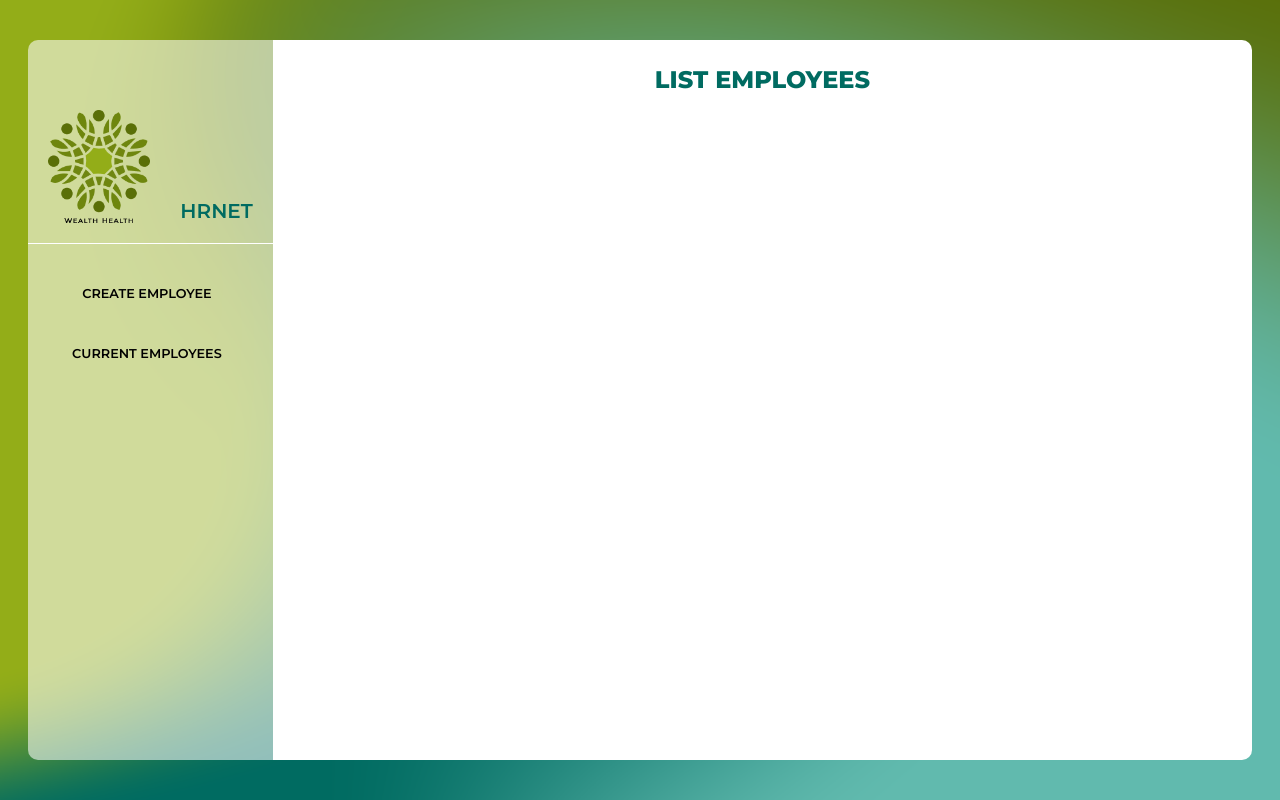
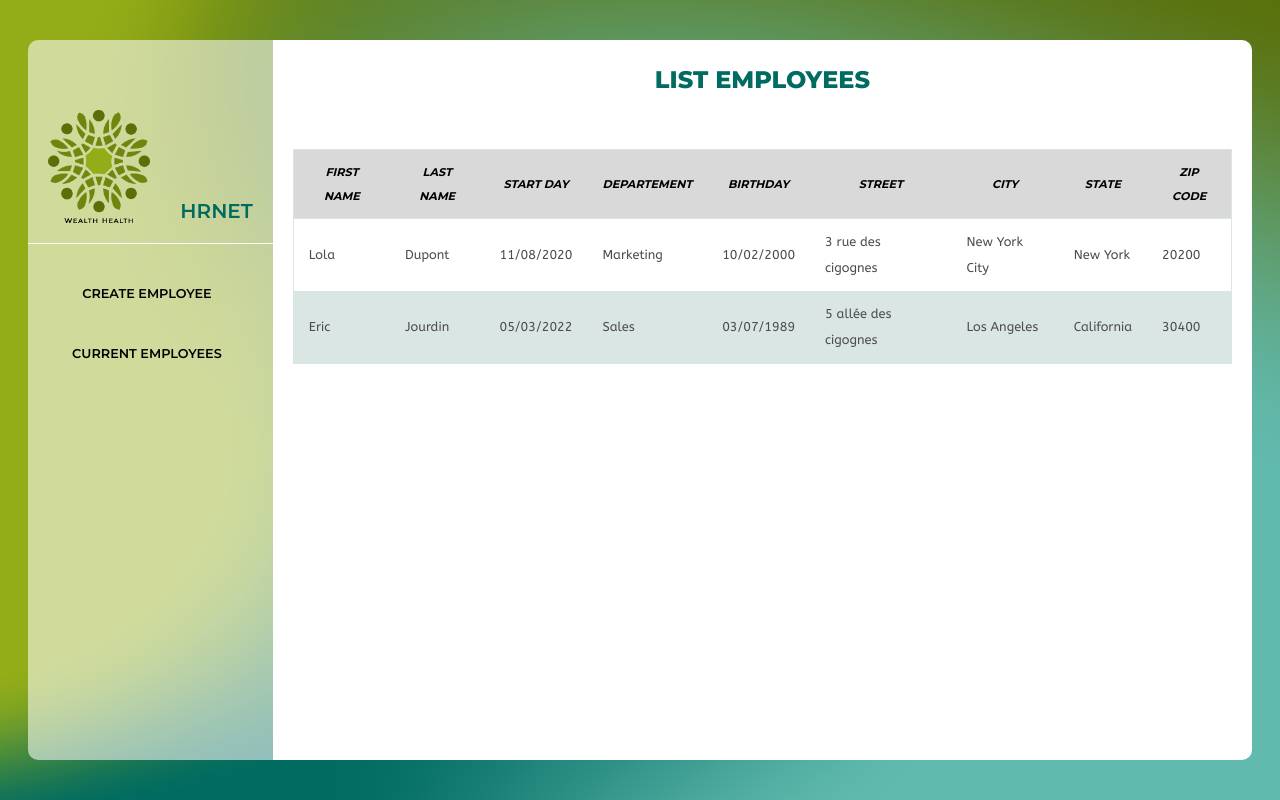
Before and after one commit to Cecilia-Giusti/P-14-wealth-health, a React (Create React App) app: page /current-employees in a window 1280 px wide. Built offline with nearby package versions, Linux system fonts and the light colour scheme.

Commit message:
Feat: add sort table

```diff
--- a/src/assets/styles/pages/_employeesPage.scss
+++ b/src/assets/styles/pages/_employeesPage.scss
@@ -0,0 +1,51 @@
+.employees {
+  justify-content: center;
+  width: 100%;
+
+  .employees__table {
+    margin: 0 auto;
+    border-collapse: collapse;
+    th,
+    td {
+      padding: 10px 15px;
+    }
+    thead {
+      border: 1px solid $color-row-form;
+
+      tr {
+        @include titleTable;
+        text-align: center;
+        background-color: $color-header-form;
+        color: black;
+
+        th {
+          i {
+            margin-left: 5px;
+          }
+          &:hover {
+            cursor: pointer;
+            color: $color-primary;
+          }
+        }
+      }
+    }
+
+    tbody {
+      border: 1px solid $color-row-form;
+
+      tr {
+        @include titleForm;
+        font-size: 0.8em;
+        &:nth-child(even) {
+          background-color: $color-row-form;
+        }
+
+        &:hover {
+          background-color: $color-row-form-hover;
+          font-weight: 600;
+          color: black;
+        }
+      }
+    }
+  }
+}
--- a/src/assets/styles/utils/_variables.scss
+++ b/src/assets/styles/utils/_variables.scss
@@ -4,3 +4,6 @@ $color-secondary-light: #61baae8e;
 $color-tertiary: #4d4c4c;
 $color-border-form: #d9d9d9;
 $color-border-input: #7b7b7b;
+$color-header-form: #d9d9d9;
+$color-row-form: #dae6e4;
+$color-row-form-hover: #60b29dc5;
--- a/src/pages/EmployeeList.tsx
+++ b/src/pages/EmployeeList.tsx
@@ -1,9 +1,175 @@
+import {
+  createColumnHelper,
+  flexRender,
+  getCoreRowModel,
+  useReactTable,
+  SortingState,
+  getSortedRowModel,
+} from "@tanstack/react-table";
 import React from "react";
+// import { useAppSelector } from "../app/hooks";
+import { newEmployeeInt } from "../types/models";
 
 const EmployeeList = () => {
+  // const dataUsers = useAppSelector((state) => state.users.users);
+
+  const dataMocked = [
+    {
+      firstName: "Lola",
+      lastName: "Dupont",
+      birthday: "10/02/2000",
+      startDay: "11/08/2020",
+      departement: "Marketing",
+      street: "3 rue des cigognes",
+      city: "New York City",
+      state: "New York",
+      zipCode: "20200",
+    },
+    {
+      firstName: "Eric",
+      lastName: "Jourdin",
+      birthday: "03/07/1989",
+      startDay: "05/03/2022",
+      departement: "Sales",
+      street: "5 allée des cigognes",
+      city: "Los Angeles",
+      state: "California",
+      zipCode: "30400",
+    },
+  ];
+
+  const columnHelper = createColumnHelper<newEmployeeInt>();
+
+  const columns = [
+    columnHelper.accessor((row) => row.firstName, {
+      id: "firstName",
+      cell: (info) => info.getValue(),
+      header: () => <span>First Name</span>,
+    }),
+    columnHelper.accessor((row) => row.lastName, {
+      id: "lastName",
+      cell: (info) => info.getValue(),
+      header: () => <span>Last Name</span>,
+    }),
+    columnHelper.accessor((row) => row.startDay, {
+      id: "startDay",
+      cell: (info) => info.getValue(),
+      header: () => <span>Start Day</span>,
+    }),
+    columnHelper.accessor((row) => row.departement, {
+      id: "department",
+      cell: (info) => info.getValue(),
+      header: () => <span>Departement</span>,
+    }),
+    columnHelper.accessor((row) => row.birthday, {
+      id: "birthday",
+      cell: (info) => info.getValue(),
+      header: () => <span>Birthday</span>,
+    }),
+    columnHelper.accessor((row) => row.street, {
+      id: "street",
+      cell: (info) => info.getValue(),
+      header: () => <span>Street</span>,
+    }),
+    columnHelper.accessor((row) => row.city, {
+      id: "city",
+      cell: (info) => info.getValue(),
+      header: () => <span>City</span>,
+    }),
+    columnHelper.accessor((row) => row.state, {
+      id: "state",
+      cell: (info) => info.getValue(),
+      header: () => <span>State</span>,
+    }),
+    columnHelper.accessor((row) => row.zipCode, {
+      id: "zipCode",
+      cell: (info) => info.getValue(),
+      header: () => <span>Zip Code</span>,
+    }),
+  ];
+
+  // eslint-disable-next-line @typescript-eslint/no-unused-vars
+  const [data, setData] = React.useState(() => [...dataMocked]);
+  const [sorting, setSorting] = React.useState<SortingState>([]);
+
+  const table = useReactTable({
+    data,
+    columns,
+    state: {
+      sorting,
+    },
+    onSortingChange: setSorting,
+    getCoreRowModel: getCoreRowModel(),
+    getSortedRowModel: getSortedRowModel(),
+    debugTable: true,
+  });
+
+  const tableContainerRef = React.useRef<HTMLDivElement>(null);
+
   return (
     <main className="main">
       <h1>List employees</h1>
+      <div ref={tableContainerRef} className="employees">
+        <table className="employees__table">
+          <thead>
+            {table.getHeaderGroups().map((headerGroup) => (
+              <tr key={headerGroup.id}>
+                {headerGroup.headers.map((header) => (
+                  <th key={header.id}>
+                    {header.isPlaceholder ? null : (
+                      <div
+                        {...{
+                          className: header.column.getCanSort()
+                            ? "cursor-pointer select-none"
+                            : "",
+                          onClick: header.column.getToggleSortingHandler(),
+                        }}
+                      >
+                        {flexRender(
+                          header.column.columnDef.header,
+                          header.getContext()
+                        )}
+                        {{
+                          asc: <i className="fa-solid fa-chevron-down"></i>,
+                          desc: <i className="fa-solid fa-chevron-up"></i>,
+                        }[header.column.getIsSorted() as string] ?? null}
+                      </div>
+                    )}
+                  </th>
+                ))}
+              </tr>
+            ))}
+          </thead>
+          <tbody>
+            {table.getRowModel().rows.map((row) => (
+              <tr key={row.id}>
+                {row.getVisibleCells().map((cell) => (
+                  <td key={cell.id}>
+                    {flexRender(cell.column.columnDef.cell, cell.getContext())}
+                  </td>
+                ))}
+              </tr>
+            ))}
+          </tbody>
+          <tfoot>
+            {table.getFooterGroups().map((footerGroup) => (
+              <tr key={footerGroup.id}>
+                {footerGroup.headers.map((header) => (
+                  <th key={header.id}>
+                    {header.isPlaceholder
+                      ? null
+                      : flexRender(
+                          header.column.columnDef.footer,
+                          header.getContext()
+                        )}
+                  </th>
+                ))}
+              </tr>
+            ))}
+          </tfoot>
+        </table>
+        <div className="h-4" />
+      </div>
     </main>
   );
 };
```
Also changed, not shown: src/assets/styles/utils/_settings.scss (+12 -0 lines), public/style_compressed.css, 1 other file (tests, documents, lock files or other folders).
